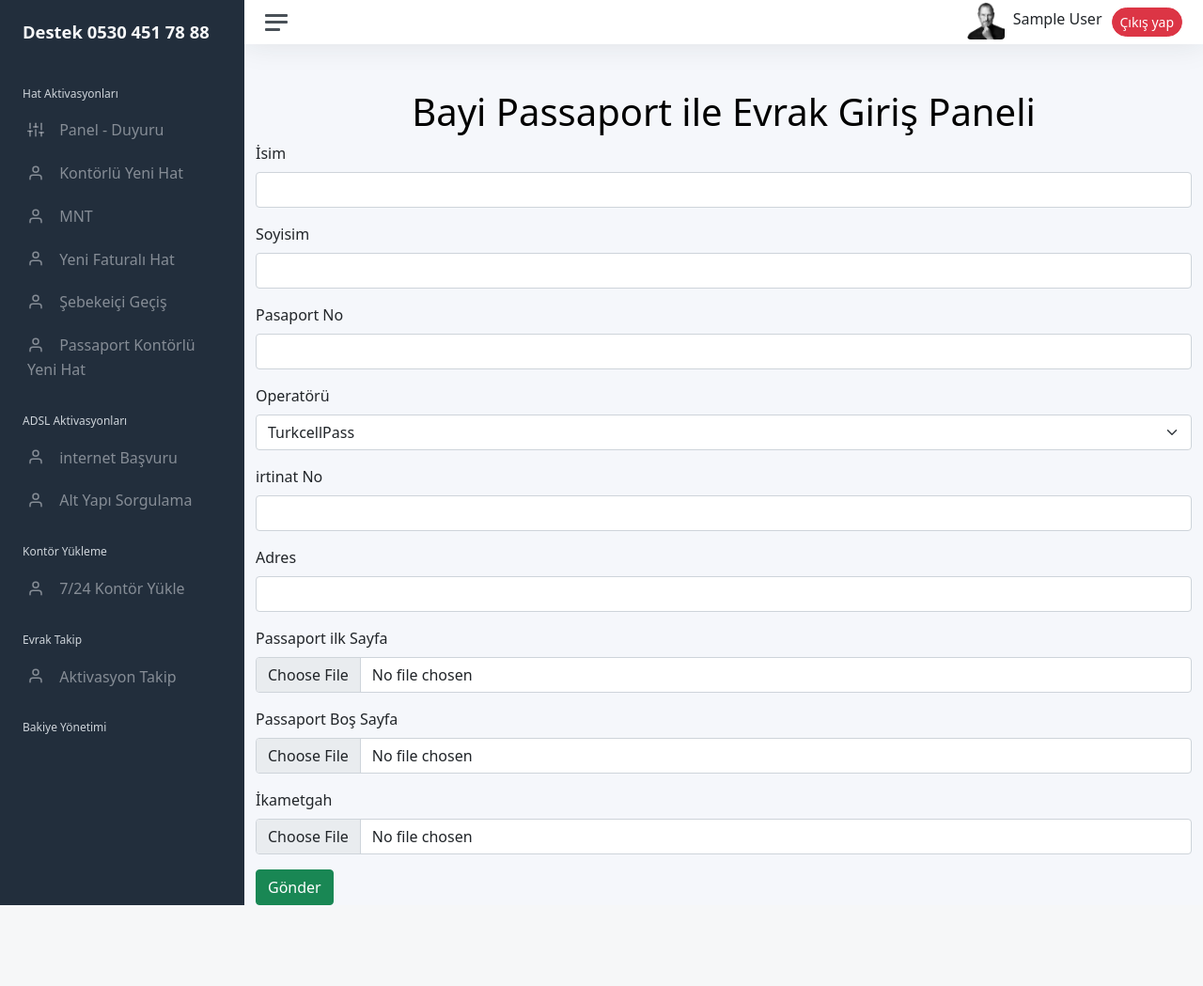
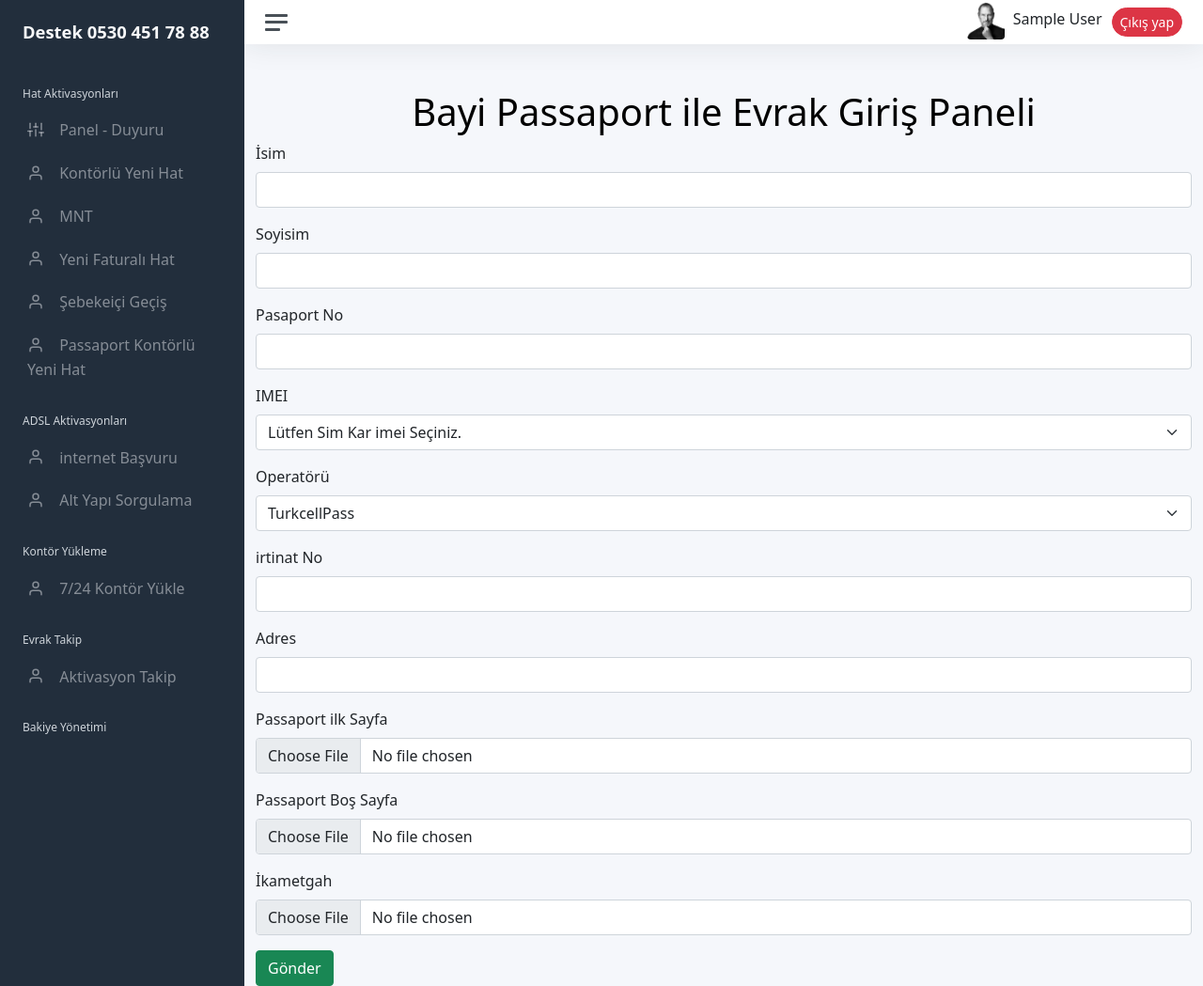
Before and after one commit to MelihOZKAS/aktivasyon, a Django app: page /evrak-gir-pass/ in a window 1280 px wide. Shown: the whole page at 94% size. Before the commit the page ends 963 px from the top, so only its background shows below. Run offline with Django 4.2, Linux system fonts and the light colour scheme; the visitor is signed in with stand-in values (Sample User, id 1); data that the repository does not hold is empty; some libraries are stand-ins or nearby versions.

Commit message:
feat: dual site Nasip v15

```diff
--- a/basvurular/form.py
+++ b/basvurular/form.py
@@ -60,4 +60,4 @@ class internetform(forms.ModelForm):
 class GecisPass(forms.ModelForm):
     class Meta:
         model = EvrakPass
-        fields = ['isim', 'soyisim', 'pasaportno',  'operator', 'irtibat', 'adres','pass1', 'pass2', 'ikametgah']
+        fields = ['isim', 'soyisim', 'pasaportno', 'simimei', 'operator', 'irtibat', 'adres','pass1', 'pass2', 'ikametgah']
--- a/basvurular/models.py
+++ b/basvurular/models.py
@@ -357,6 +357,7 @@ class EvrakPass(models.Model):
     #numara = models.CharField(max_length=100)
     operator = models.CharField(max_length=100)
     #gececegi_operator = models.CharField(max_length=100)
+    simimei = models.CharField(max_length=255, blank=True, null=True)
     irtibat = models.CharField(max_length=100)
     adres = models.TextField()
     pass1 = models.ImageField(upload_to=generate_filename, blank=True)
--- a/basvurular/views.py
+++ b/basvurular/views.py
@@ -289,8 +289,9 @@ def evrakpass(request):
             print(form.errors)  # Hataları konsola yazdır
     else:
         form = GecisPass()
+        sim_cards = SimCard.objects.filter(bayi=request.user, status="pending")
 
-    return render(request,"system/evrak-gir-pass.html", {'form': form})
+    return render(request,"system/evrak-gir-pass.html",  {'form': form, 'sim_cards': sim_cards})
 
 @login_required(login_url = 'home')
 def evrak_list(request):
--- a/templates/system/evrak-gir-pass.html
+++ b/templates/system/evrak-gir-pass.html
@@ -27,10 +27,15 @@
                 <label for="tc" class="form-label">Pasaport No</label>
                 <input type="text" class="form-control" id="pasaportno" name="pasaportno" required>
             </div>
-
-
-
-
+            <div class="mb-3">
+                <label for="simimei" class="form-label">IMEI</label>
+                <select class="form-select" id="simimei" name="simimei" required>
+                    <option value="">Lütfen Sim Kar imei Seçiniz.</option>
+                    {% for sim_card in sim_cards %}
+                        <option value="{{ sim_card.imei }}">{{ sim_card.operator }} - {{ sim_card.imei }}</option>
+                    {% endfor %}
+                </select>
+            </div>
             <div class="mb-3">
                 <label for="operatörü" class="form-label">Operatörü</label>
                 <select class="form-select" id="operator" name="operator" required>
```
